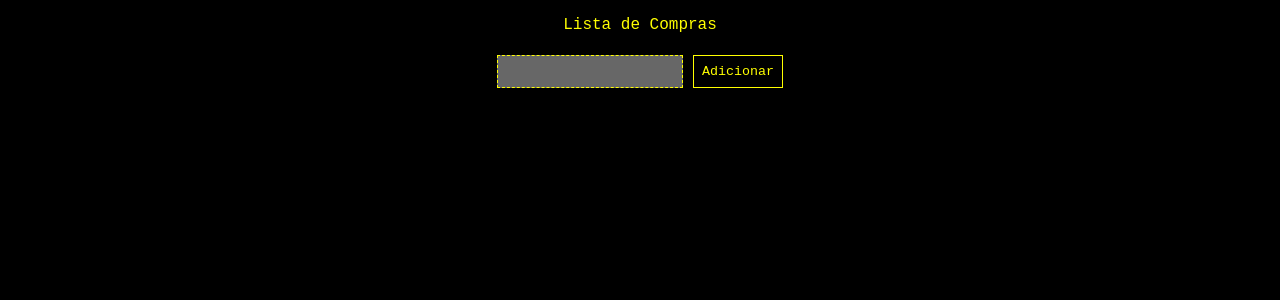
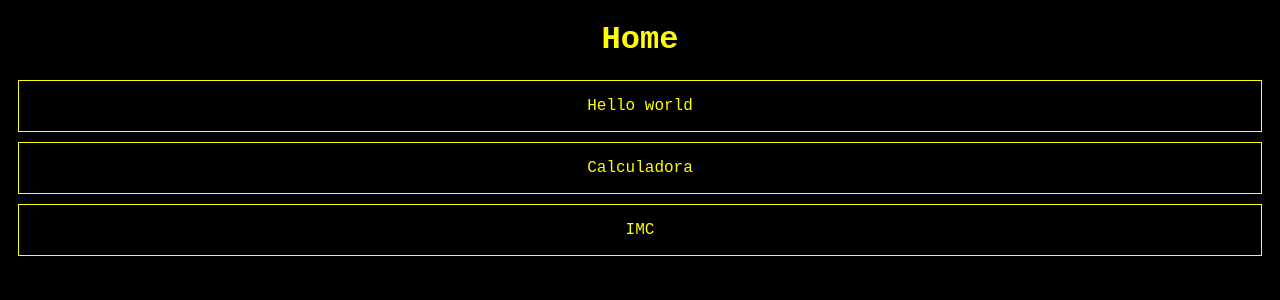
Before and after one commit to gustavoesucri/pm1-h-w-r, a React (Vite) app: page / in a window 1280 px wide. Shown: the top 300 px of the page. Built offline with nearby package versions, Linux system fonts and the light colour scheme.

Commit message:
aula 14/04 - roteamento

```diff
--- a/package.json
+++ b/package.json
@@ -11,7 +11,8 @@
   },
   "dependencies": {
     "react": "^19.0.0",
-    "react-dom": "^19.0.0"
+    "react-dom": "^19.0.0",
+    "react-router-dom": "^7.5.0"
   },
   "devDependencies": {
     "@eslint/js": "^9.21.0",
--- a/src/App.jsx
+++ b/src/App.jsx
@@ -1,16 +1,24 @@
+import { BrowserRouter, Route, Routes } from 'react-router-dom'
 import './App.css'
 import Calculadora from './calculadora/Calculadora'
 import HelloWorld from './hello-world/HelloWorld'
 import Imc from './imc/imc'
 import ListaCompras from './lista-compras/lista-compras'
+import Home from './home/Home'
+
 
 function App() {
 
   return (
-    // <HelloWorld />
-    // <Calculadora />
-    // <Imc />
-    <ListaCompras />
+    <BrowserRouter>
+    <Routes>
+      <Route index element={<Home />}/>
+      <Route path='/hello-world' element={<HelloWorld />} />
+      <Route path='/imc' element={<Imc />}/>
+      <Route path='/calculadora' element={<Calculadora />}/>
+      <Route path='/lista-compras' element={<ListaCompras />}/>
+    </Routes>
+    </BrowserRouter>
   )
 }
 
--- /dev/null
+++ b/src/home/Home.css
@@ -0,0 +1,21 @@
+.home {
+    list-style: none;
+    padding-inline-start: 0;
+    gap: 1rem;
+    margin: auto;
+}
+
+.home li {
+    border: 1px solid yellow;
+    padding: 1rem;
+    margin: 10px;
+}
+
+.home li a {
+    color: yellow;
+    text-decoration: none;
+}
+
+.home li a:hover {
+    font-weight: bolder;
+}
--- /dev/null
+++ b/src/home/Home.jsx
@@ -0,0 +1,19 @@
+import { Link } from "react-router-dom";
+import "./Home.css"
+
+export default function Home() {
+    return <>
+        <h1>Home</h1>
+        <ul className="home">
+            <li>
+                <Link to="/hello-world">Hello world</Link>
+            </li>
+            <li>
+                <Link to="/calculadora">Calculadora</Link>
+            </li>
+            <li>
+                <Link to="/imc">IMC</Link>
+            </li>
+        </ul>
+    </>
+}
```
Also changed, not shown: 1 other file (tests, documents, lock files or other folders).
